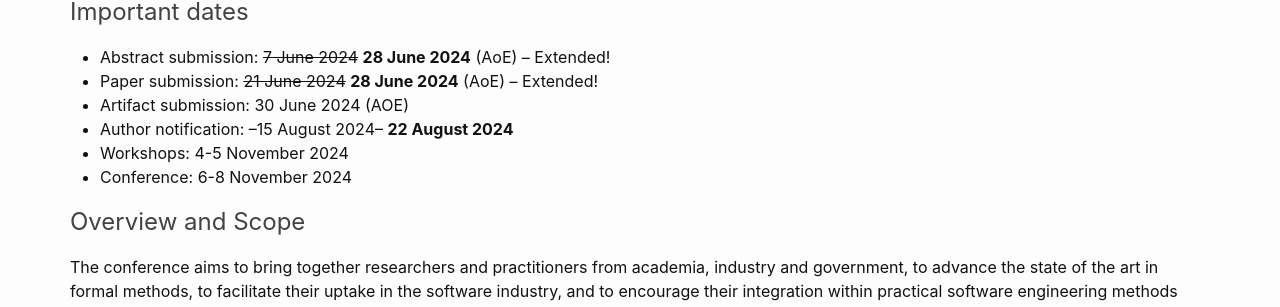
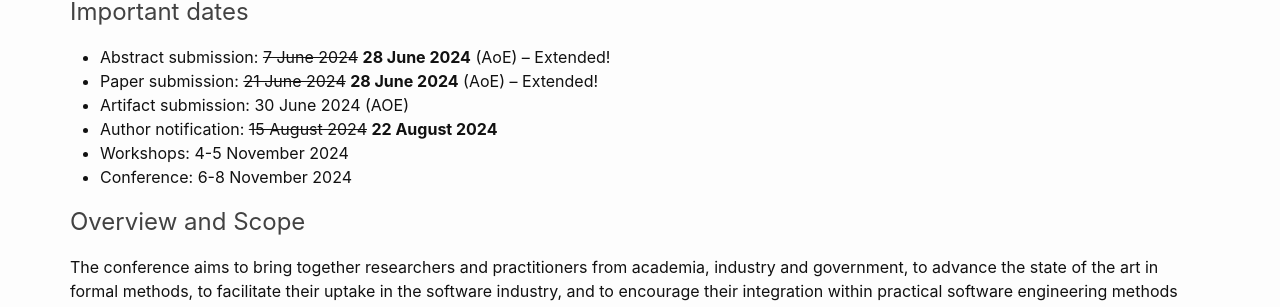
Before and after one commit to sefm-conference/2024, a Jekyll site: the page built from _pages/callforpapers.md, in a window 1280 px wide and 900 px high, scrolled down 517 px. Shown: the part 141-448 px from the top of the window. Built offline with Jekyll 4.4.1, drawn with Linux system fonts in a browser that asks for light colours.

```diff
--- a/_pages/callforpapers.md
+++ b/_pages/callforpapers.md
@@ -13,7 +13,7 @@ Formal Methods will be held between 6 and 8 November 2024, with workshops taking
 - Abstract submission: ~~7 June 2024~~  __28 June 2024__ (AoE) -- Extended!
 - Paper submission: ~~21 June 2024~~  __28 June 2024__ (AoE) -- Extended!
 - Artifact submission: 30 June 2024 (AOE)
-- Author notification: --15 August 2024-- __22 August 2024__
+- Author notification: ~~15 August 2024~~ __22 August 2024__
 - Workshops: 4-5 November 2024
 - Conference: 6-8 November 2024
 
```
